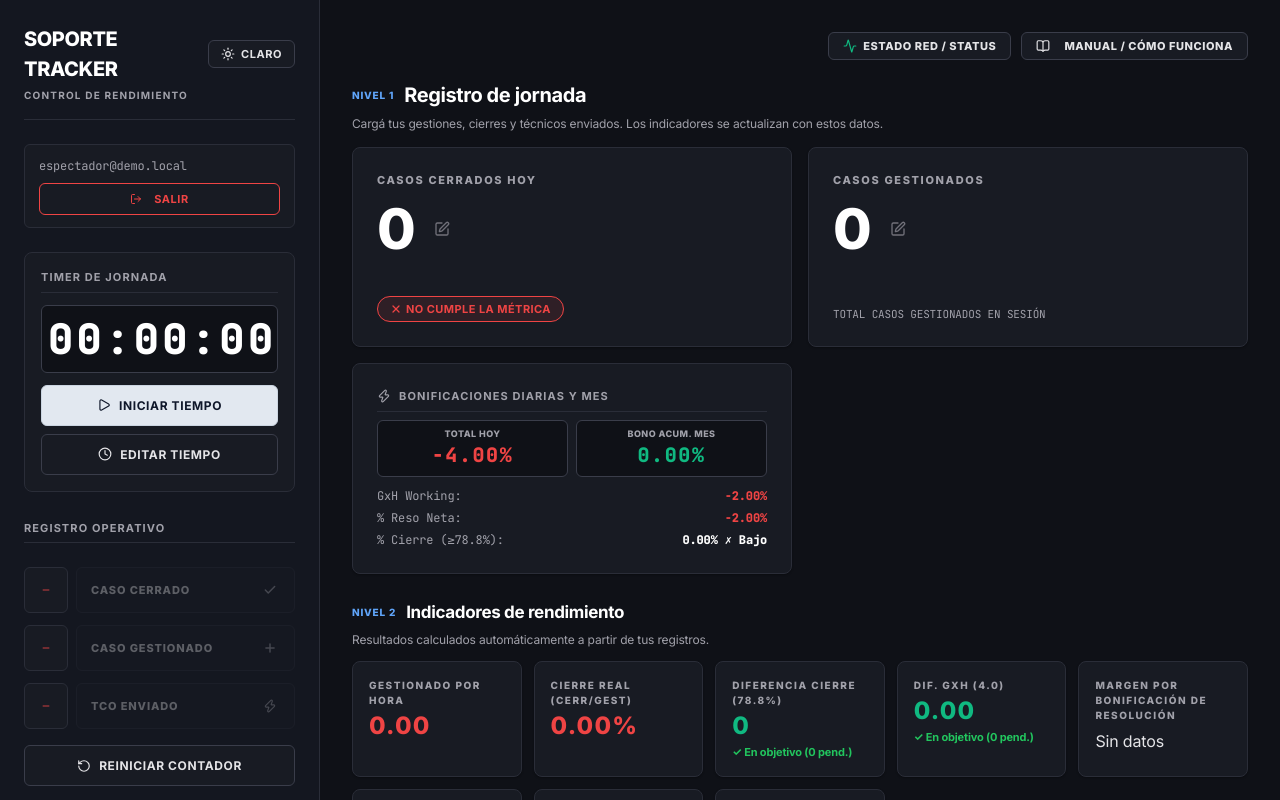
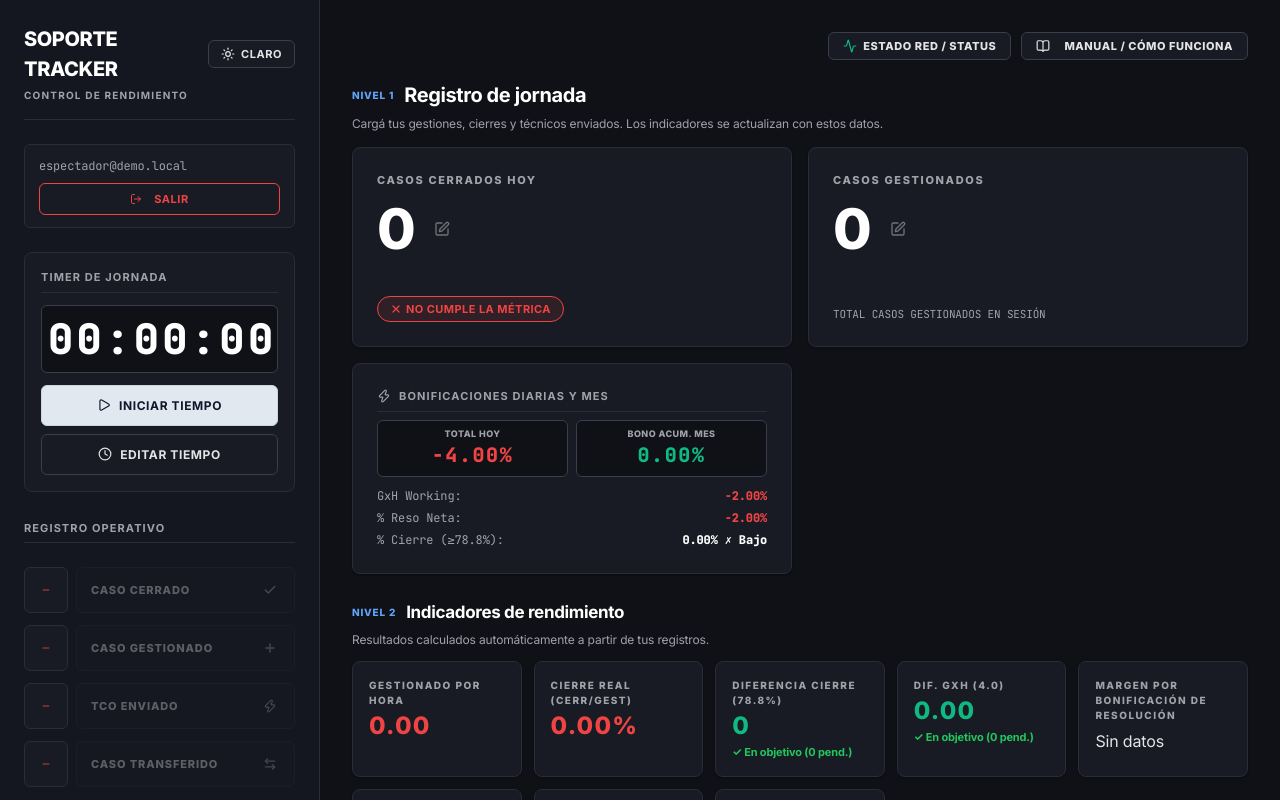
Before and after one commit to Luisalejandro9/metricacxhgxh, a React (Vite) app in the folder frontend/: page / in a window 1280 px wide. Both pictures are taken after a click on the button "ACCESO MODO ESPECTADOR". Shown: the top 800 px of the page. Built offline with nearby package versions, Linux system fonts and the light colour scheme; no server answers; the database is empty.

Commit message:
Add transferred case action below TCO sent

```diff
--- a/frontend/src/components/dashboard/DashboardSidebar.jsx
+++ b/frontend/src/components/dashboard/DashboardSidebar.jsx
@@ -10,6 +10,7 @@ import {
   Check,
   RotateCcw,
   Zap,
+  ArrowLeftRight,
   Sun,
   Moon
 } from 'lucide-react';
@@ -42,6 +43,9 @@ function DashboardSidebar({
   onSubtractManaged,
   techniciansCount,
   setTechniciansCount,
+  transferredCount,
+  onAddTransferred,
+  onSubtractTransferred,
   standards,
   resetAll,
   handleLogout,
@@ -138,6 +142,16 @@ function DashboardSidebar({
           </button>
         </div>
 
+        <div className="action-row">
+          <button className="btn btn-subtract" onClick={onSubtractTransferred} disabled={!isTimerRunning || transferredCount === 0}>
+            <Minus size={14} strokeWidth={2} />
+          </button>
+          <button className="btn btn-action" onClick={onAddTransferred} disabled={!isTimerRunning || transferredCount >= managedCount}>
+            <span className="btn-label">CASO TRANSFERIDO</span>
+            <span className="btn-icon"><ArrowLeftRight size={14} strokeWidth={2} /></span>
+          </button>
+        </div>
+
         <button className="btn btn-secondary" onClick={resetAll} style={{ marginTop: '4px' }}>
           <RotateCcw size={14} strokeWidth={2} /> Reiniciar Contador
         </button>
```
